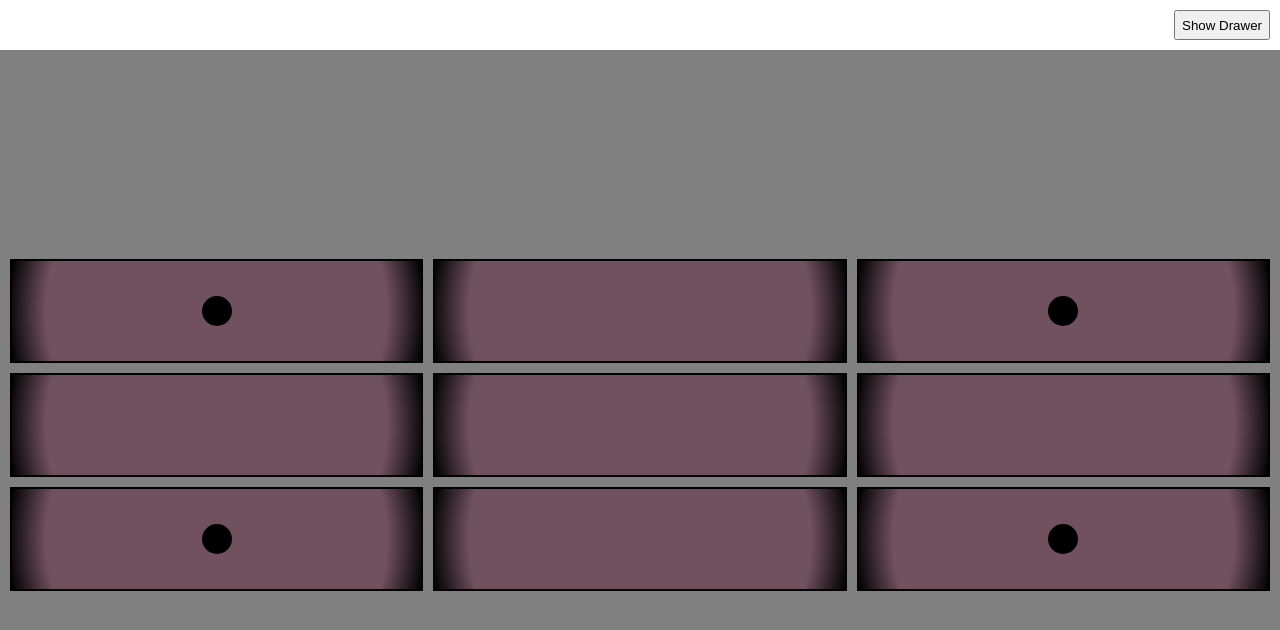
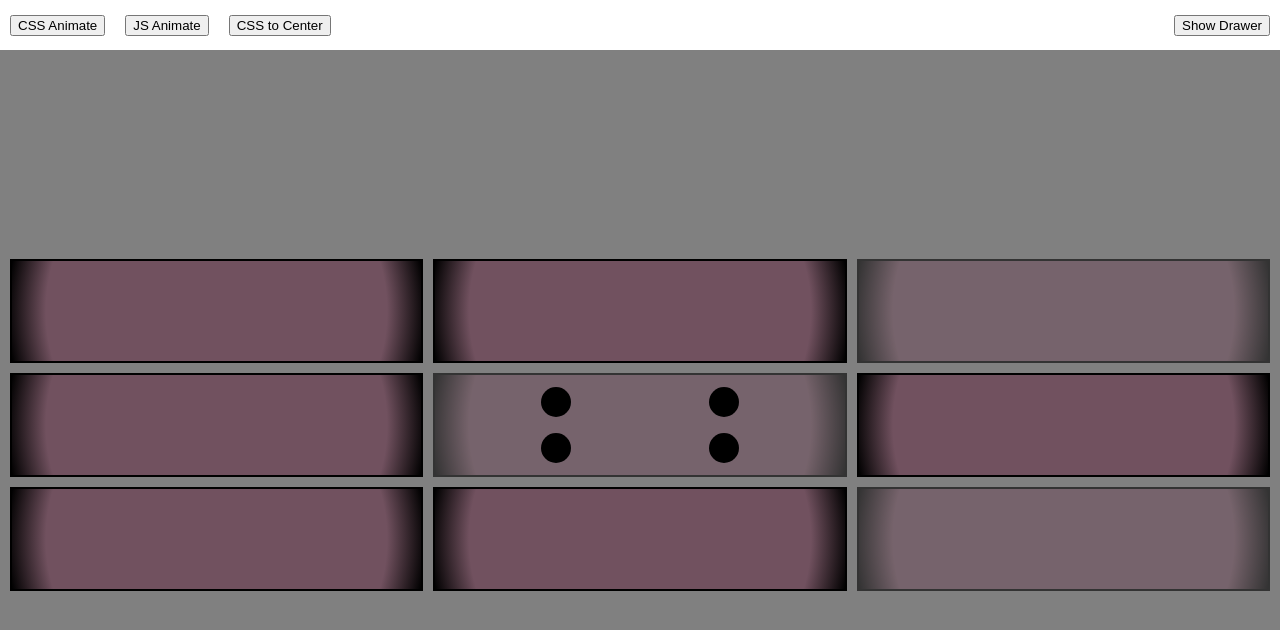
Before and after one commit to liugoldent/neutec, a Vue app: page / in a window 1280 px wide. Shown: the top 630 px of the page. Built offline with nearby package versions, Linux system fonts and the light colour scheme.

Commit message:
feat: 新增額外需求-九宮格-1、2

```diff
--- a/src/App.vue
+++ b/src/App.vue
@@ -1,5 +1,5 @@
 <script>
-import { ref } from 'vue'
+import { ref, onMounted } from 'vue'
 import defaultData from './assets/data.js'
 import TreeList from './components/TreeList.vue'
 export default {
@@ -7,14 +7,64 @@ export default {
     TreeList
   },
   setup() {
+    onMounted(() => {
+      const circles = circlesRef.value
+      circles.forEach((circle) => {
+        if (!originalCircleLeftPlace) {
+          originalCircleLeftPlace = circle.offsetLeft
+        }
+      })
+    })
     const rightDrawer = ref(null)
     const drawerStatus = ref(false)
-
     // 如果點擊目標在drawer之外，則將drawer關閉
     const handleClickOutside = function (event) {
       if (!rightDrawer.value.contains(event.target)) {
         drawerStatus.value = false
       }
+    }
+    // 動畫類組
+    // 參數
+    let animateType = ref('css-to-center') // 一開始預設動畫type
+    let originalCircleLeftPlace = null // 原始動畫left位子
+    let timerIntervalToRIght = null // 往右邊的時間間隔
+    let timerIntervalToOrigin = null // 回中間的時間間隔
+    let moveXPx = ref(null)
+    const circlesRef = ref(null)
+    const changeAnimateType = function (clickType) {
+      try {
+        animateType.value = clickType
+        clearInterval(timerIntervalToRIght)
+        clearInterval(timerIntervalToOrigin)
+        if (clickType === 'js') {
+          circleAnimationToRightUseJs()
+        }
+      } catch (error) {
+        console.error(error)
+      }
+    }
+    const moveCirclesToOrigin = function () {
+      const circles = circlesRef.value
+      circles.forEach((circle) => {
+        moveXPx.value = originalCircleLeftPlace
+        circle.style.left = `${originalCircleLeftPlace}px`
+      })
+    }
+    const moveCirclesToRight = function () {
+      const circles = circlesRef.value
+      circles.forEach((circle) => {
+        let leftValue = parseInt(circle.offsetLeft) || 0
+        leftValue += 2
+        circle.style.left = `${leftValue}px`
+      })
+    }
+    const circleAnimationToRightUseJs = function () {
+      timerIntervalToRIght = setInterval(() => {
+        moveCirclesToRight()
+      }, 50)
+      timerIntervalToOrigin = setInterval(() => {
+        moveCirclesToOrigin()
+      }, 2000)
     }
     return {
       circleShowIndex: [1, 3, 7, 9], // 哪些方格要顯示圓圈
@@ -22,7 +72,10 @@ export default {
       drawerStatus,
       rightDrawer,
       treeData: defaultData,
-      handleClickOutside
+      handleClickOutside,
+      animateType,
+      circlesRef,
+      changeAnimateType,
     }
   }
 }
@@ -31,6 +84,11 @@ export default {
 <template>
   <div @click="handleClickOutside">
     <div :class="$style.rightDrawerBtn">
+      <div>
+        <button @click="changeAnimateType('css')">CSS Animate</button>
+        <button @click="changeAnimateType('js')">JS Animate</button>
+        <button @click="changeAnimateType('css-to-center')">CSS to Center</button>
+      </div>
       <button @click.self.stop="drawerStatus = !drawerStatus">Show Drawer</button>
     </div>
     <div
@@ -42,7 +100,32 @@ export default {
     <div :class="$style.nineSquare">
       <div :class="$style.nineSquare__mainDiv">
         <div v-for="index in 9" :key="index" :class="$style.nineSquare__repeatDiv">
-          <div v-if="circleShowIndex.includes(index)" :class="$style.nineSquare__circle"></div>
+          <!-- 圓圈 -->
+          <div
+            v-if="circleShowIndex.includes(index)"
+            ref="circlesRef"
+            :class="[
+              $style.nineSquare__circle,
+              { [$style.nineSquare__cssAnimate]: animateType === 'css' },
+              {
+                [$style.nineSquare__cssToCenterAnimate__1]:
+                  animateType === 'css-to-center' && index === 1
+              },
+              {
+                [$style.nineSquare__cssToCenterAnimate__3]:
+                  animateType === 'css-to-center' && index === 3
+              },
+              {
+                [$style.nineSquare__cssToCenterAnimate__7]:
+                  animateType === 'css-to-center' && index === 7
+              },
+              {
+                [$style.nineSquare__cssToCenterAnimate__9]:
+                  animateType === 'css-to-center' && index === 9
+              }
+            ]"
+          ></div>
+          <!-- 方塊 -->
           <div
             :class="[
               $style.nineSquare__eachSquare,
@@ -63,8 +146,9 @@ $drawer-btn-height: 50px;
   height: $drawer-btn-height;
   background-color: white;
   display: flex;
-  justify-content: flex-end;
-  > button {
+  justify-content: space-between;
+  align-items: center;
+  button {
     margin: 10px;
   }
 }
@@ -114,7 +198,14 @@ $drawer-btn-height: 50px;
     background-color: black;
     border-radius: 50%;
     z-index: 1;
-    // animation: circleMoveToRight 2s infinite;
+  }
+  &__cssAnimate {
+    animation: circleMoveToRight 2s infinite;
+  }
+  @for $i from 1 through 9 {
+    &__cssToCenterAnimate__#{$i} {
+      animation: moveCenter_#{$i} 2s infinite;
+    }
   }
   &__eachSquare {
     height: 100px;
@@ -126,7 +217,7 @@ $drawer-btn-height: 50px;
     background: radial-gradient(circle, rgba(113, 81, 95, 1) 81%, rgba(0, 0, 0, 1) 100%);
   }
   &__eachSquareAnimate {
-    // animation: squareFadeInOut 2s infinite;
+    animation: squareFadeInOut 2s infinite;
   }
 }
 
@@ -141,6 +232,39 @@ $drawer-btn-height: 50px;
     opacity: 1;
   }
 }
+@for $i from 1 through 9 {
+  $top: 0;
+  $left: 0;
+  @if $i == 1 {
+    $top: calc(150% + 10px);
+    $left: calc(150% + 10px);
+  }
+  @if $i == 3 {
+    $top: calc(150% + 10px);
+    $left: calc(-50% - 10px);
+  }
+  @if $i == 7 {
+    $top: calc(-50% - 10px);
+    $left: calc(150% + 10px);
+  }
+  @if $i == 9 {
+    $top: calc(-50% - 10px);
+    $left: calc(-50% - 10px);
+  }
+
+  @keyframes moveCenter_#{$i} {
+    0% {
+      top: 50%;
+      left: 50%;
+      transform: translate(-50%, -50%);
+    }
+    100% {
+      top: $top;
+      left: $left;
+      transform: translate(-50%, -50%);
+    }
+  }
+}
 
 @keyframes circleMoveToRight {
   0% {
@@ -150,4 +274,5 @@ $drawer-btn-height: 50px;
     left: 200%;
   }
 }
+
 </style>
```
